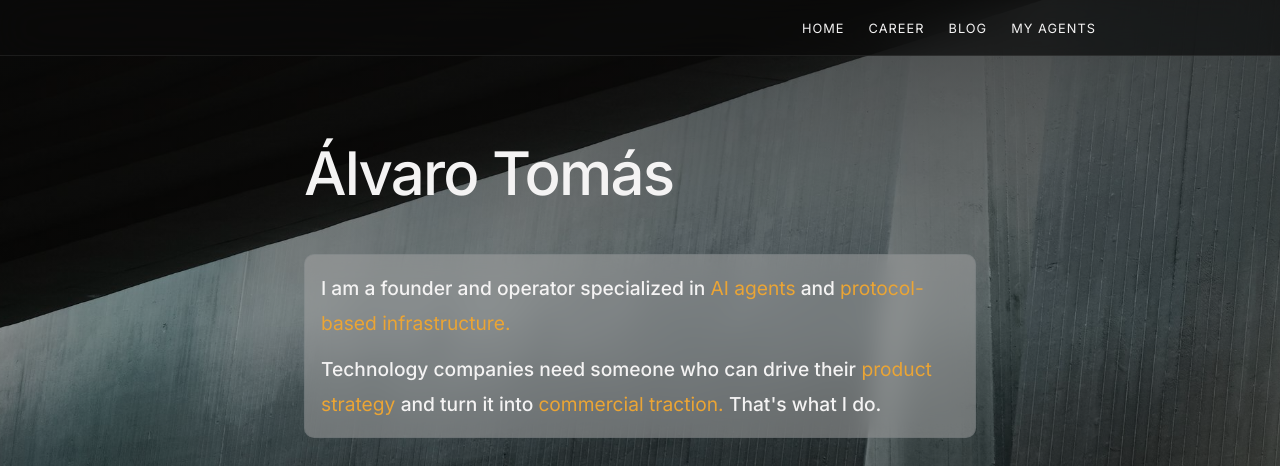
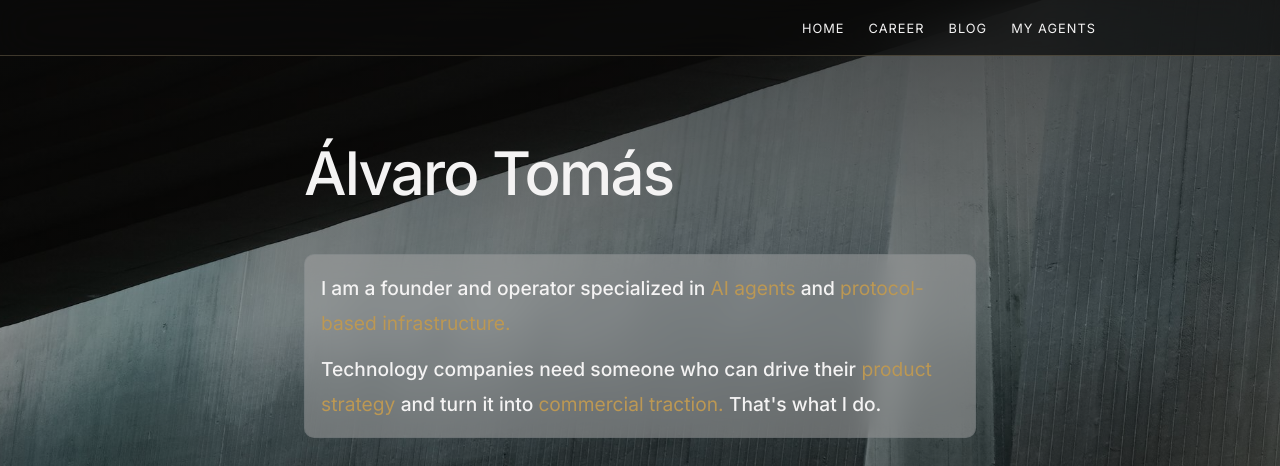
Before and after one commit to AgenticMindset/nextjs-boilerplate, a Next.js app: page / in a window 1280 px wide. Shown: the top 466 px of the page. Built offline with nearby package versions, Linux system fonts and the light colour scheme.

Commit message:
Reduce top padding on content pages

```diff
--- a/app/globals.css
+++ b/app/globals.css
@@ -9,13 +9,13 @@
   --color-bg-card: rgba(183, 179, 179, 0.03);
   --color-text: #f4f3f3;
   --color-text-secondary: #f4f3f3;
-  --color-text-tertiary: #5a5850;
-  --color-accent: #eba535;
-  --color-accent-hover: #d4be9a;
-  --color-border: rgba(255, 255, 255, 0.1);
-  --color-border-hover: rgba(255, 255, 255, 0.2);
-  --color-glass: rgba(255, 255, 255, 0.04);
-  --color-glass-border: rgba(255, 255, 255, 0.08);
+  --color-text-tertiary: #a0978b;
+  --color-accent: #bc9854;
+  --color-accent-hover: #9f7f4b4f;
+  --color-border: rgba(244, 227, 200, 0.1);
+  --color-border-hover: #d4be9a23;
+  --color-glass: rgba(191, 187, 187, 0.04);
+  --color-glass-border: rgba(187, 165, 126, 0.303);
 
   /* Typography */
   --font-body: "Inter", -apple-system, BlinkMacSystemFont, "Segoe UI", sans-serif;
@@ -129,7 +129,7 @@ a:hover {
 /* ========== HERO WITH BACKGROUND IMAGE ========== */
 .hero-wrapper {
   position: relative;
-  min-height: 100vh;
+  min-height: 90vh;
   display: flex;
   align-items: flex-start;
   overflow: hidden;
@@ -185,7 +185,7 @@ a:hover {
   max-width: var(--max-width-wide);
   margin: 0 auto;
   padding: var(--space-2xl) var(--space-md);
-  padding-top: 80px;
+  padding-top: 1px;
   width: 100%;
 }
 
```
